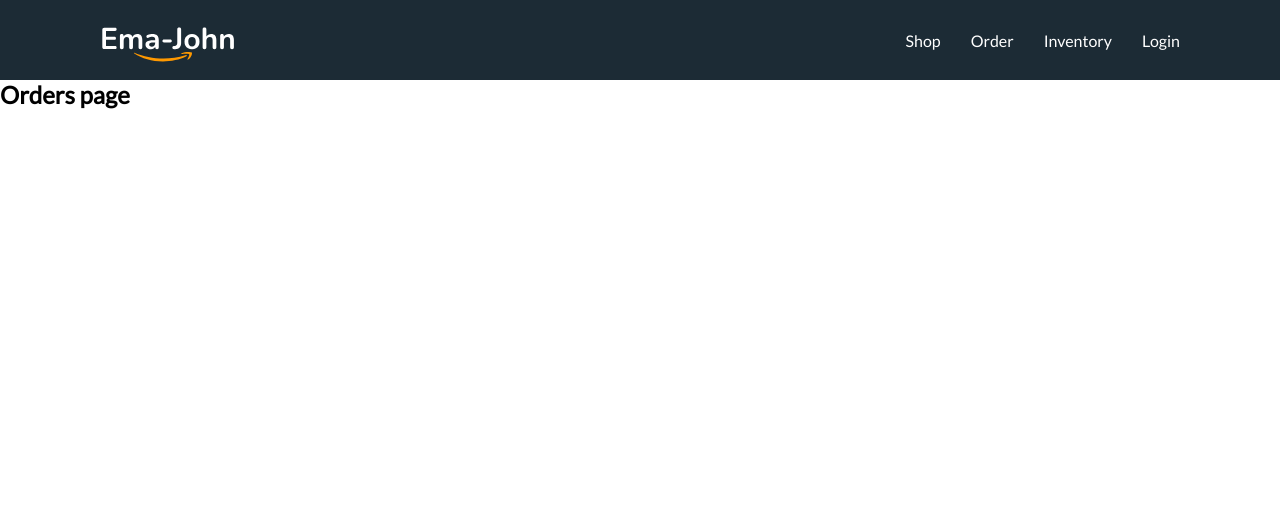
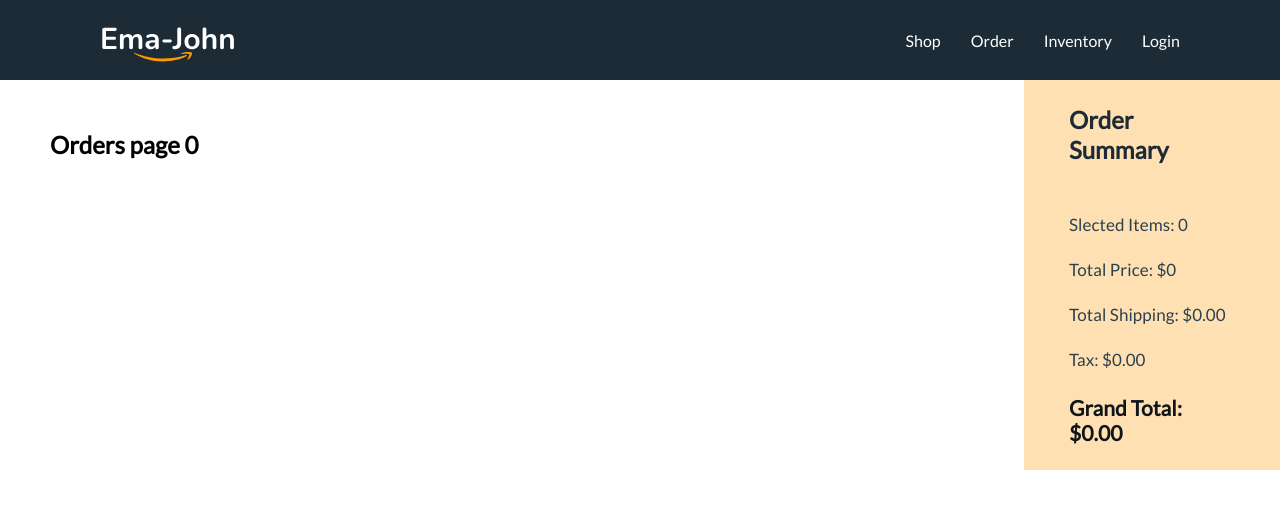
Before and after one commit to Mutah3r/ema-john-simple, a React app: page /orders in a window 1280 px wide. Shown: the top 508 px of the page. Built offline with nearby package versions, Linux system fonts and the light colour scheme; the HTML template or start-up script is replaced by a standard one.

Commit message:
added shopping cart to Orders component

```diff
--- a/public/products.json
+++ b/public/products.json
@@ -164,7 +164,7 @@
         "stock": 46,
         "ratings": 4,
         "ratingsCount": 50,
-        "img": "https://assets.adidas.com/images/h_840,f_auto,q_auto,fl_lossy,c_fill,g_auto/52b5fde5829a4a04820dacf50127b969_9366/Adicolor_Classics_Primeblue_SST_Track_Pants_Blue_H06714_21_model.jpg",
+        "img": "https://assets.adidas.com/images/h_840,f_auto,q_auto,fl_lossy,c_fill,g_auto/9c7058d8677742ac8519ac3f009cdcf4_9366/Tiro_21_Track_Pants_Black_GH7305_21_model.jpg",
         "shipping": 20,
         "quantity": 0
     },
--- a/src/components/Orders/Orders.jsx
+++ b/src/components/Orders/Orders.jsx
@@ -1,10 +1,19 @@
 import React from 'react';
 import './Orders.css'
+import Cart from '../Cart/Cart';
+import { useLoaderData } from 'react-router-dom';
 
 const Orders = () => {
+    const cart = useLoaderData();
+    console.log(cart);
     return (
-        <div>
-            <h2>Orders page</h2>
+        <div className='shop-container'>
+            <div className='products-container'>
+                <h2>Orders page {cart.length}</h2>
+            </div>
+            <div className='cart-container'>
+                <Cart cart={cart} />
+            </div>
         </div>
     );
 };
--- a/src/fakeData/products.json
+++ b/src/fakeData/products.json
@@ -164,7 +164,7 @@
         "stock": 46,
         "ratings": 4,
         "ratingsCount": 50,
-        "img": "https://assets.adidas.com/images/h_840,f_auto,q_auto,fl_lossy,c_fill,g_auto/52b5fde5829a4a04820dacf50127b969_9366/Adicolor_Classics_Primeblue_SST_Track_Pants_Blue_H06714_21_model.jpg",
+        "img": "https://assets.adidas.com/images/h_840,f_auto,q_auto,fl_lossy,c_fill,g_auto/9c7058d8677742ac8519ac3f009cdcf4_9366/Tiro_21_Track_Pants_Black_GH7305_21_model.jpg",
         "shipping": 20,
         "quantity": 0
     },
--- /dev/null
+++ b/src/loaders/cartProductsLoader.js
@@ -0,0 +1,25 @@
+import { getShoppingCart } from "../utilities/fakedb";
+
+const cartProductsLoader = async () => {
+    const loadedProducts = await fetch('products.json')
+    const products = await loadedProducts.json();
+
+    // if cart data is in database, you have to use async await
+    const storedCart = getShoppingCart();
+    const savedCart = [];
+
+    for(const id in storedCart) {
+        const addedProduct = products.find(pd => pd.id === id);
+        if(addedProduct) {
+            const quantity = storedCart[id];
+            addedProduct.quantity = quantity;
+            savedCart.push(addedProduct);
+        }
+    }
+
+
+    // console.log(products);
+    return savedCart;
+}
+
+export default cartProductsLoader;
--- a/src/main.jsx
+++ b/src/main.jsx
@@ -7,6 +7,7 @@
 import Orders from './components/Orders/Orders'
 import Inventory from './components/Inventory/Inventory'
 import Login from './components/Login/Login'
+import cartProductsLoader from './loaders/cartProductsLoader'
 
 const router = createBrowserRouter([
   {
@@ -19,7 +20,8 @@
       },
       {
         path: 'orders',
-        element: <Orders />
+        element: <Orders />,
+        loader: cartProductsLoader
       },
       {
         path: 'inventory',
```
